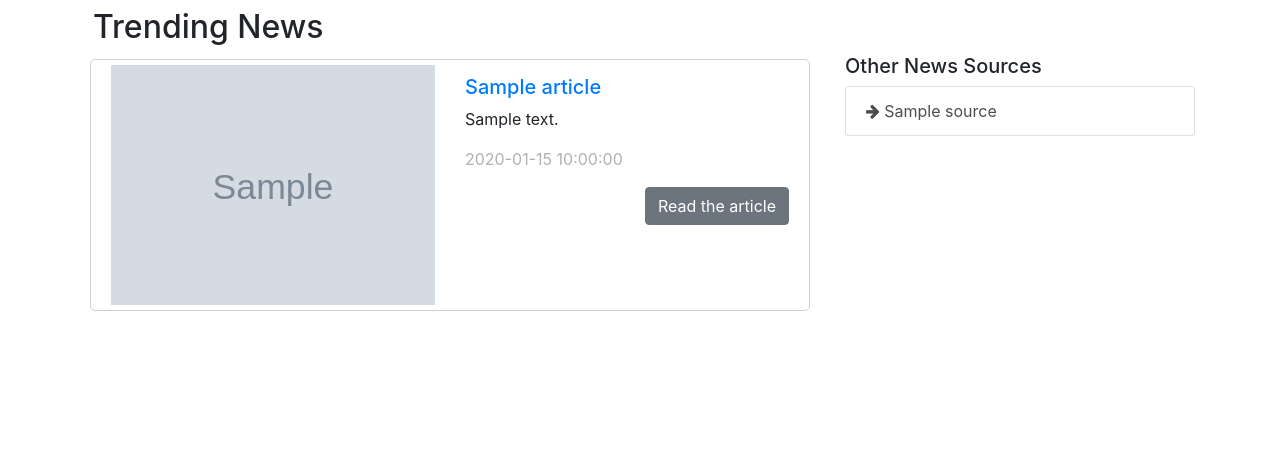
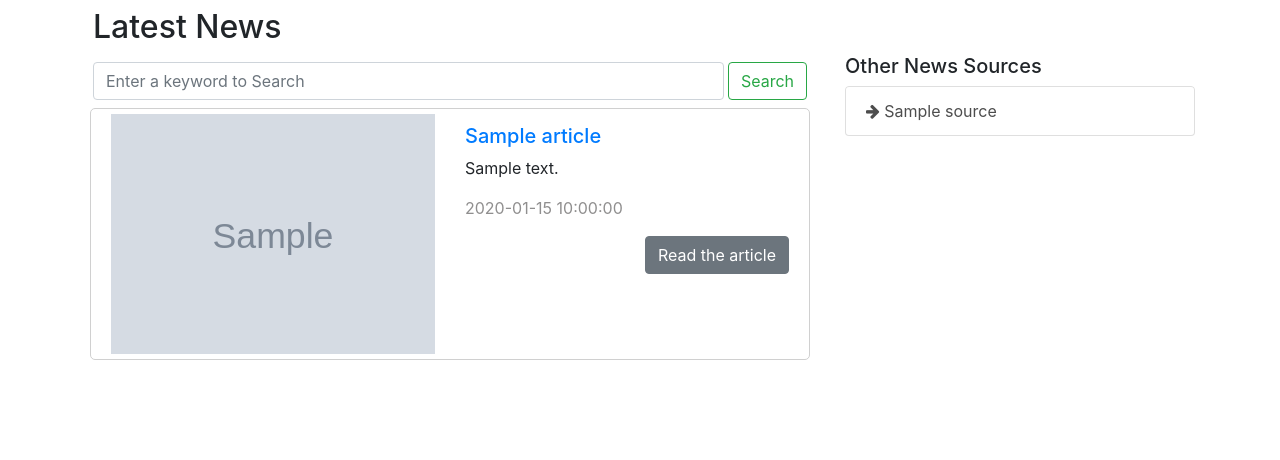
Before and after one commit to k-koech/flask_newsAPI, a Flask app: template app/templates/index.html in a window 1280 px wide. Shown: the part 84-544 px from the top of the page. Run offline with Flask 2, Linux system fonts and the light colour scheme; the template is opened without the code that fills it: most values are stand-ins (such as "Sample title", 1, 10 or a date in 2020); grey boxes marked "Sample" are stand-in pictures; some libraries are stand-ins or nearby versions.

Commit message:
final commit

```diff
--- a/app/requests.py
+++ b/app/requests.py
@@ -44,7 +44,6 @@ def get_sources():
     with urllib.request.urlopen(get_sources_url) as url:
         get_sources_data = url.read()
         get_sources_response = json.loads(get_sources_data)
-        print(get_sources_response)
         source_results = None
 
         if get_sources_response['sources']:
--- a/app/static/css/source.css
+++ b/app/static/css/source.css
@@ -27,5 +27,5 @@
 }
 .articles .col2 .date
 {
-    color: rgb(177, 177, 177);
+    color: rgb(144, 143, 143);
 }
--- a/app/templates/index.html
+++ b/app/templates/index.html
@@ -3,9 +3,14 @@
 <!-- Content block -->
 {% block content %}
 <div class="container">
-    <h2 class="m-2">Trending News</h2>
+    <h2 class="m-2">Latest News</h2>
     <div class="row">
     <div class="col-md-8">
+         <form class="d-flex m-2" method="POST" action="">
+            <input class="form-control me-2" type="search" name="article_query" placeholder="Enter a keyword to Search" >
+            <button class="btn btn-outline-success ml-1" type="submit">Search</button>
+          </form>
+
         {% for article in trending %}
         <div class="row articles">
             <div class="col col1">
--- a/app/templates/source.html
+++ b/app/templates/source.html
@@ -12,8 +12,7 @@
         <div class="col col2">
             <h5><a  href="{{ article.url }}">{{ article.title }}</a></h5>
             <p>{{ article.description }}</p>
-            <p class="date">{{ article.date_published }}</p>
-            <!-- <p>{{ article.image }}</p> -->
+            <p ><i>Posted on </i><span class="date">{{ article.date_published }}</span></p>
             <a type="button" href="{{article.url }}" class="btn btn-secondary float-right">Read the article</a>
 
         </div>
```
Also changed, not shown: app/main/views.py (+14 -4 lines).
